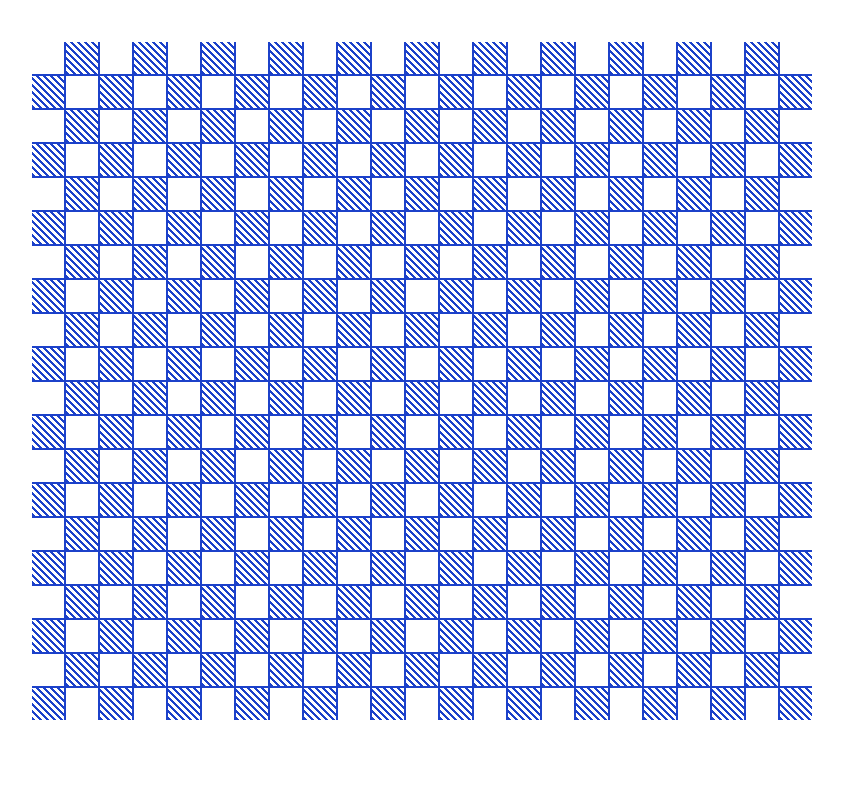
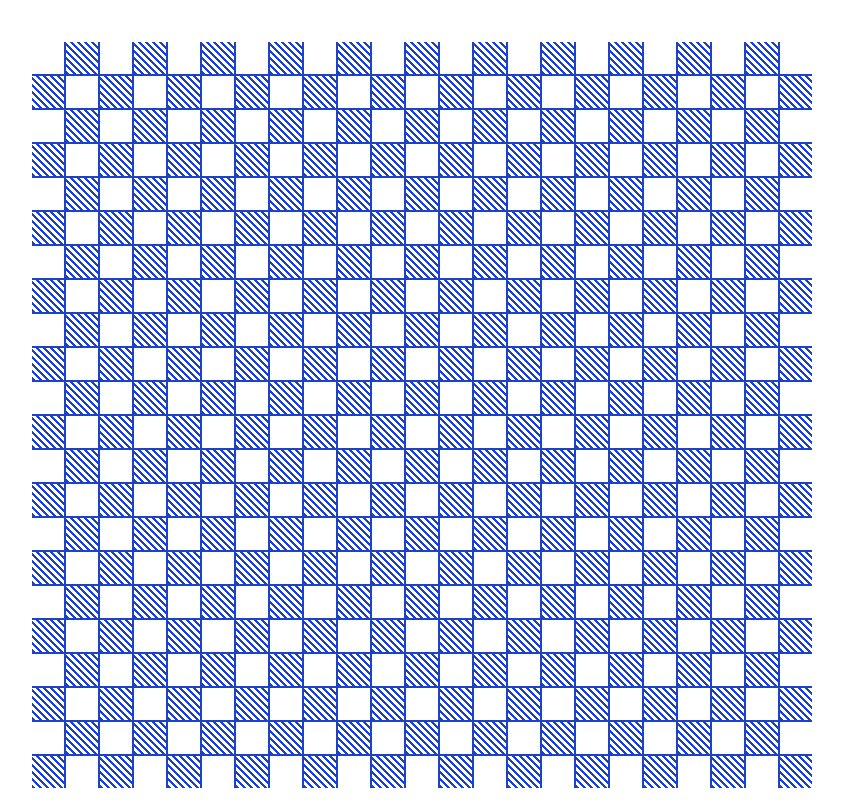
Before and after one commit to andre-sch/PacmanChess, a website built with Vite: page index.html in a window 1280 px wide. Shown: the whole page, without its empty margins (218-1061 px from the left). Built offline with nearby package versions, Linux system fonts and the light colour scheme.

Commit message:
Adjust number of cells

```diff
--- a/index.css
+++ b/index.css
@@ -19,6 +19,7 @@ html, body, #app {
 
 #app :is(header, main) {
   padding-inline: 0.25rem;
+  max-width: 50rem;
 }
 
 #app header {
--- a/src/game.ts
+++ b/src/game.ts
@@ -13,8 +13,8 @@ function startGame(): void {
   const tileSize = 32;
   const gapSize = 2;
 
-  let numberOfRows = Math.min(20, Math.floor((container.clientHeight + gapSize) / (tileSize + gapSize)));
-  let numberOfColumns = Math.min(23, Math.floor((container.clientWidth + gapSize) / (tileSize + gapSize)));
+  let numberOfRows = Math.floor((container.clientHeight + gapSize) / (tileSize + gapSize));
+  let numberOfColumns = Math.floor((container.clientWidth + gapSize) / (tileSize + gapSize));
   if (numberOfColumns % 2 == 0) numberOfColumns--;
 
   const grid = new Grid(numberOfRows, numberOfColumns);
```
